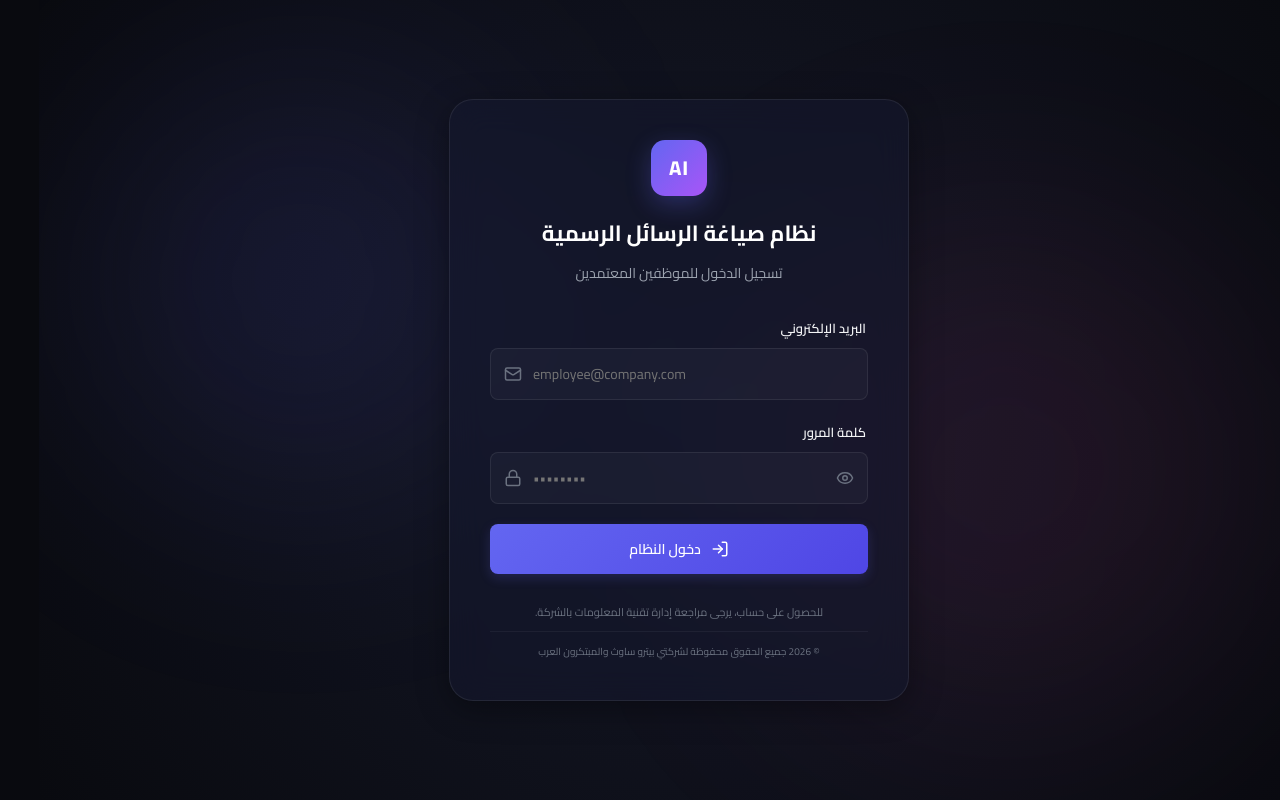
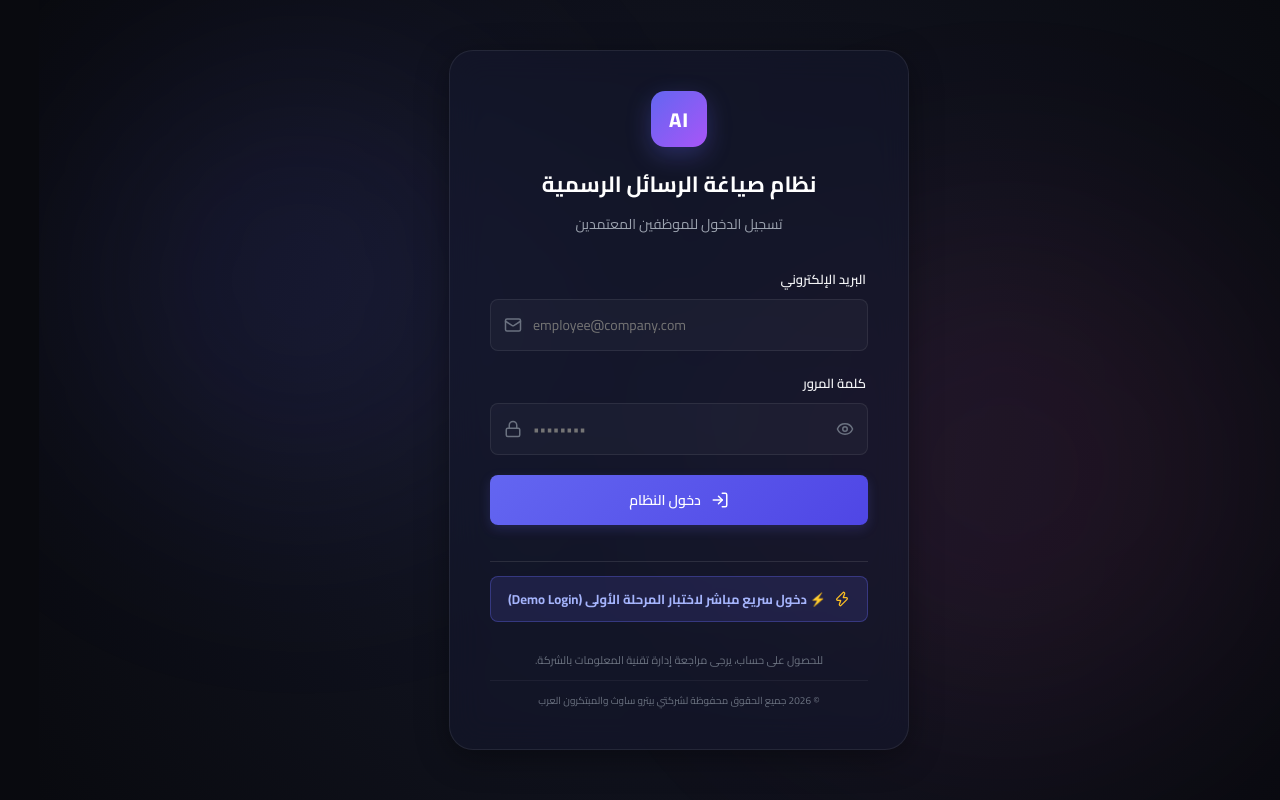
Before and after one commit to hanibafaqih-svg/Secartary_App, a React (Vite) app in the folder frontend/: page / in a window 1280 px wide. Built offline with nearby package versions, Linux system fonts and the light colour scheme; no server answers.

Commit message:
feat: add quick demo admin login button for staging testing

```diff
--- a/frontend/src/components/Login.jsx
+++ b/frontend/src/components/Login.jsx
@@ -1,6 +1,6 @@
 import React, { useState } from 'react';
 import { auth, isConfigured, mockAuth, signInWithEmailAndPassword } from '../firebase';
-import { Mail, Lock, Eye, EyeOff, ShieldAlert, LogIn, AlertCircle } from 'lucide-react';
+import { Mail, Lock, Eye, EyeOff, ShieldAlert, LogIn, AlertCircle, Zap } from 'lucide-react';
 
 export default function Login({ onLoginSuccess }) {
   const [email, setEmail] = useState('');
@@ -8,6 +8,15 @@ export default function Login({ onLoginSuccess }) {
   const [showPassword, setShowPassword] = useState(false);
   const [error, setError] = useState('');
   const [loading, setLoading] = useState(false);
+
+  const handleQuickDemoLogin = () => {
+    onLoginSuccess({
+      uid: 'staging-demo-admin-123',
+      email: 'hanibafaqih@gmail.com',
+      role: 'admin',
+      displayName: 'المدير التجريبي'
+    });
+  };
 
   const handleSubmit = async (e) => {
     e.preventDefault();
@@ -131,6 +140,35 @@ export default function Login({ onLoginSuccess }) {
               </span>
             )}
           </button>
+
+          {/* Quick Demo Login Button for Staging */}
+          <div style={{ marginTop: '16px', paddingTop: '14px', borderTop: '1px solid rgba(255, 255, 255, 0.1)', textAlign: 'center' }}>
+            <button
+              type="button"
+              onClick={handleQuickDemoLogin}
+              style={{
+                width: '100%',
+                padding: '10px 16px',
+                borderRadius: '8px',
+                background: 'rgba(99, 102, 241, 0.15)',
+                border: '1px solid rgba(99, 102, 241, 0.35)',
+                color: '#a5b4fc',
+                fontWeight: '700',
+                fontSize: '13px',
+                cursor: 'pointer',
+                display: 'flex',
+                alignItems: 'center',
+                justifyContent: 'center',
+                gap: '8px',
+                transition: 'all 0.2s ease'
+              }}
+              onMouseEnter={(e) => { e.currentTarget.style.background = 'rgba(99, 102, 241, 0.3)'; e.currentTarget.style.color = '#fff'; }}
+              onMouseLeave={(e) => { e.currentTarget.style.background = 'rgba(99, 102, 241, 0.15)'; e.currentTarget.style.color = '#a5b4fc'; }}
+            >
+              <Zap size={16} style={{ color: '#fbbf24' }} />
+              <span>⚡ دخول سريع مباشر لاختبار المرحلة الأولى (Demo Login)</span>
+            </button>
+          </div>
         </form>
 
         <div className="login-footer">
```
